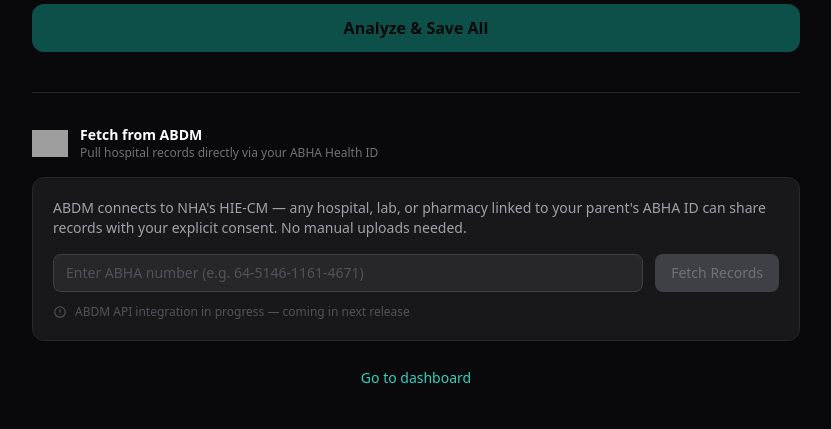
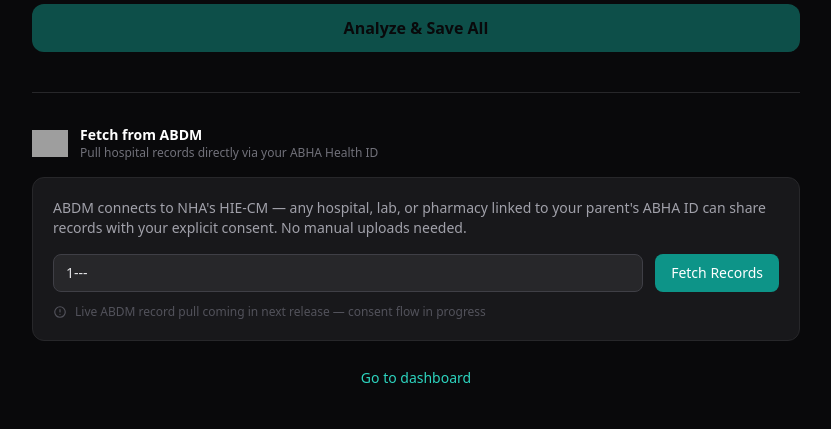
Before and after one commit to Srikanth1x/Carecercle, a FastAPI app: template web/templates/upload.html in a window 1280 px wide. Shown: the part 371-800 px from the top of the page, without its empty margins (224-1055 px from the left). Run offline with FastAPI, Linux system fonts and the light colour scheme; the template is opened without the code that fills it: most values are stand-ins (such as "Sample title", 1, 10 or a date in 2020); some libraries are stand-ins or nearby versions; grey boxes are pictures that could not be loaded.

Commit message:
ABDM: auto-fill ABHA from patient record, enable Fetch button with no-records response

```diff
--- a/web/templates/upload.html
+++ b/web/templates/upload.html
@@ -62,22 +62,23 @@
       </p>
 
       <div class="flex gap-3 mb-3">
-        <input type="text"
+        <input type="text" id="abha-input"
+               value="{% if patient.abha_id %}{{ patient.abha_id[:2] }}-{{ patient.abha_id[2:6] }}-{{ patient.abha_id[6:10] }}-{{ patient.abha_id[10:] }}{% endif %}"
                placeholder="Enter ABHA number (e.g. 64-5146-1161-4671)"
-               class="flex-1 rounded-lg px-3 py-2 text-sm border bg-zinc-800 border-zinc-700 text-zinc-400 placeholder-zinc-600 cursor-not-allowed"
-               disabled />
-        <button disabled
-                title="ABDM API integration coming soon"
-                class="bg-zinc-700 text-zinc-500 font-medium px-4 py-2 rounded-lg text-sm cursor-not-allowed whitespace-nowrap">
+               class="flex-1 rounded-lg px-3 py-2 text-sm border bg-zinc-800 border-zinc-700 text-zinc-200 placeholder-zinc-600 focus:outline-none focus:border-teal-500/50" />
+        <button onclick="fetchAbdmRecords()"
+                class="bg-teal-600 hover:bg-teal-500 text-white font-medium px-4 py-2 rounded-lg text-sm transition-colors whitespace-nowrap">
           Fetch Records
         </button>
       </div>
 
-      <div class="flex items-center gap-2 text-xs text-zinc-600">
+      <div id="abdm-result" class="hidden mt-3"></div>
+
+      <div class="flex items-center gap-2 text-xs text-zinc-600 mt-3">
         <svg class="w-3.5 h-3.5 flex-shrink-0" fill="none" stroke="currentColor" viewBox="0 0 24 24">
           <path stroke-linecap="round" stroke-linejoin="round" stroke-width="2" d="M12 8v4m0 4h.01M21 12a9 9 0 11-18 0 9 9 0 0118 0z"/>
         </svg>
-        ABDM API integration in progress &mdash; coming in next release
+        Live ABDM record pull coming in next release &mdash; consent flow in progress
       </div>
     </div>
   </div>
@@ -260,6 +261,35 @@
     container.appendChild(card);
   }
 
+  function fetchAbdmRecords() {
+    const abha = document.getElementById('abha-input').value.trim();
+    const resultDiv = document.getElementById('abdm-result');
+    if (!abha) {
+      resultDiv.innerHTML = `<p class="text-xs text-amber-400">Enter an ABHA number first.</p>`;
+      resultDiv.classList.remove('hidden');
+      return;
+    }
+    resultDiv.innerHTML = `
+      <div class="flex items-center gap-2 text-sm text-zinc-400">
+        <div class="w-4 h-4 border-2 border-teal-400 border-t-transparent rounded-full animate-spin flex-shrink-0"></div>
+        Querying ABDM health locker for ${abha}...
+      </div>`;
+    resultDiv.classList.remove('hidden');
+    setTimeout(() => {
+      resultDiv.innerHTML = `
+        <div class="bg-zinc-800 border border-zinc-700 rounded-lg p-4 text-sm">
+          <div class="flex items-center gap-2 mb-2">
+            <svg class="w-4 h-4 text-zinc-500 flex-shrink-0" fill="none" stroke="currentColor" viewBox="0 0 24 24">
+              <path stroke-linecap="round" stroke-linejoin="round" stroke-width="2" d="M9 5H7a2 2 0 00-2 2v12a2 2 0 002 2h10a2 2 0 002-2V7a2 2 0 00-2-2h-2M9 5a2 2 0 002 2h2a2 2 0 002-2M9 5a2 2 0 012-2h2a2 2 0 012 2"/>
+            </svg>
+            <span class="text-zinc-300 font-medium">ABHA: ${abha}</span>
+          </div>
+          <p class="text-zinc-500">No linked records found in the ABDM health locker. This usually means the patient hasn't visited an ABDM-linked hospital yet, or records haven't been shared digitally.</p>
+          <p class="text-xs text-zinc-600 mt-2">When records are available, they'll appear here for you to review and import with one click.</p>
+        </div>`;
+    }, 1200);
+  }
+
   function showGlobalError(msg) {
     const resultsDiv = document.getElementById('results');
     resultsDiv.innerHTML = `
```
